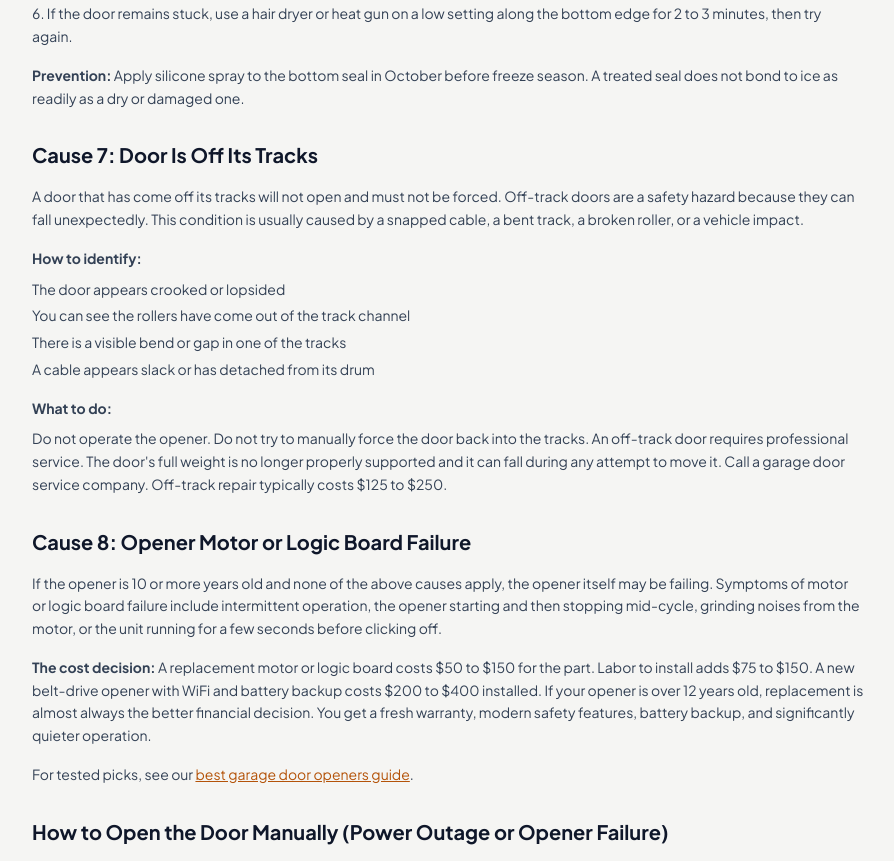
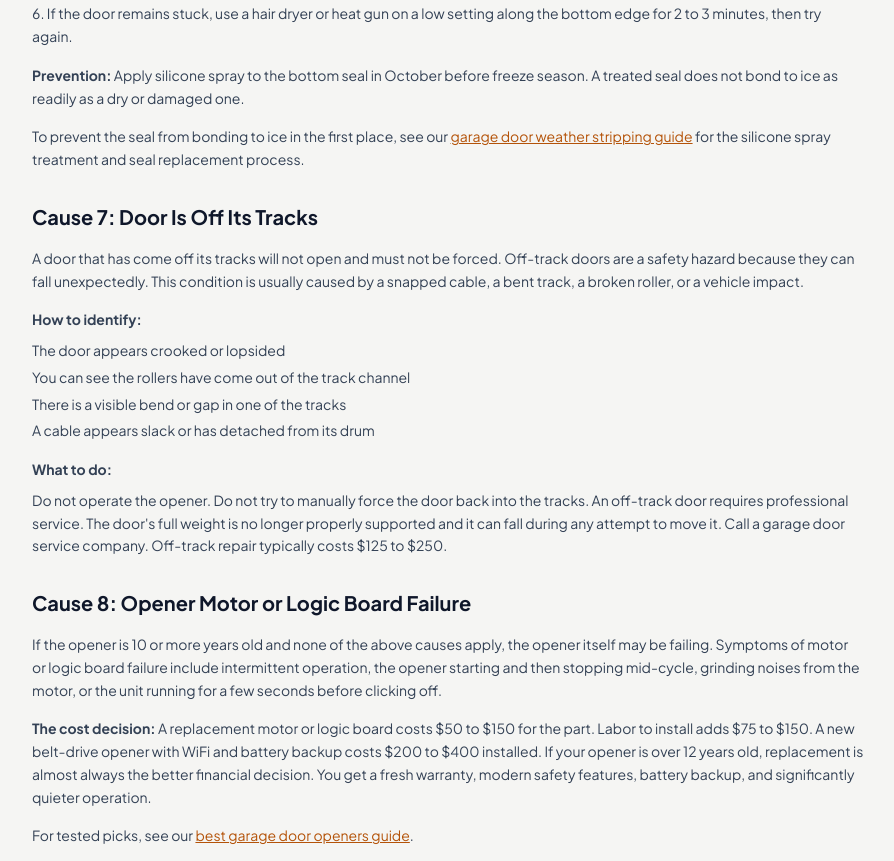
Before and after one commit to thebasementguide2026/thegarage.guide-, a Next.js app: page /problems/garage-door-wont-open in a window 1280 px wide. Shown: the part 4340-5201 px from the top of the page, without its empty margins (192-1086 px from the left). Built offline with nearby package versions, Linux system fonts and the light colour scheme.

Commit message:
Add cross-link to garage-door-weather-stripping in garage-door-wont-open

```diff
--- a/app/problems/garage-door-wont-open/page.tsx
+++ b/app/problems/garage-door-wont-open/page.tsx
@@ -247,7 +247,8 @@ export default function GarageDoorWontOpen() {
             <li className='text-slate-700 text-sm leading-relaxed'>Try lifting the door manually. Push gently up from the bottom corners. If the ice bond breaks, the door should lift freely.</li>
             <li className='text-slate-700 text-sm leading-relaxed'>If the door remains stuck, use a hair dryer or heat gun on a low setting along the bottom edge for 2 to 3 minutes, then try again.</li>
           </ol>
-          <p className='text-slate-700 text-sm leading-relaxed'><strong>Prevention:</strong> Apply silicone spray to the bottom seal in October before freeze season. A treated seal does not bond to ice as readily as a dry or damaged one.</p>
+          <p className='text-slate-700 text-sm leading-relaxed mb-4'><strong>Prevention:</strong> Apply silicone spray to the bottom seal in October before freeze season. A treated seal does not bond to ice as readily as a dry or damaged one.</p>
+          <p className='text-slate-700 text-sm leading-relaxed'>To prevent the seal from bonding to ice in the first place, see our <Link href='/problems/garage-door-weather-stripping' className='text-amber-700 underline'>garage door weather stripping guide</Link> for the silicone spray treatment and seal replacement process.</p>
         </section>
 
         {/* Cause 7: Off Tracks */}
```
